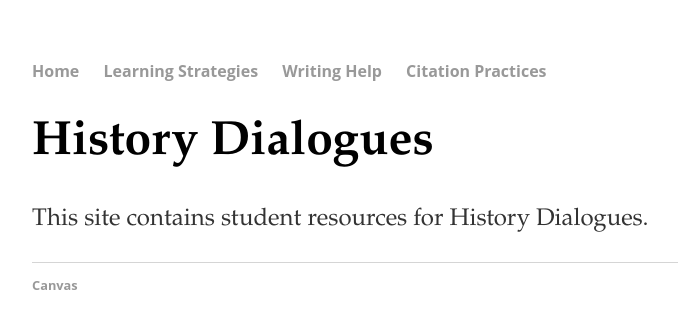
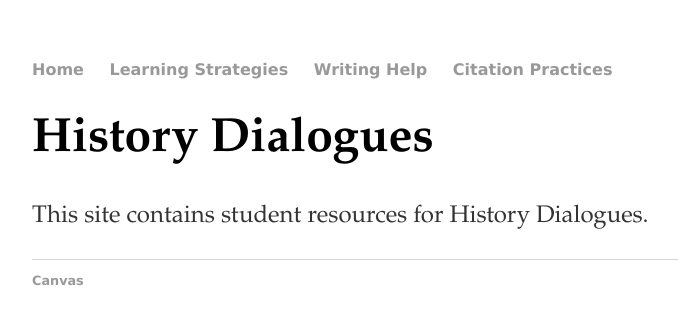
Before and after one commit to katehreed/katehreed.github.io, a Jekyll site: the page built from index.html, in a window 1280 px wide. Shown: the top 329 px of the page, without its empty margins (160-838 px from the left). Built offline with Jekyll 4.4.1, drawn with Linux system fonts in a browser that asks for light colours.

Commit message:
Update main.css

```diff
--- a/css/main.css
+++ b/css/main.css
@@ -3,7 +3,7 @@ body {
     width: 70%;
 }
 nav ul, footer ul {
-    font-family:'Open Sans', 'Sans-Serif';
+    font-family:"Lucida Sans Unicode", "Lucida Grande", 'sans-serif';
     padding: 0px;
     list-style: none;
     font-weight: bold;
```
